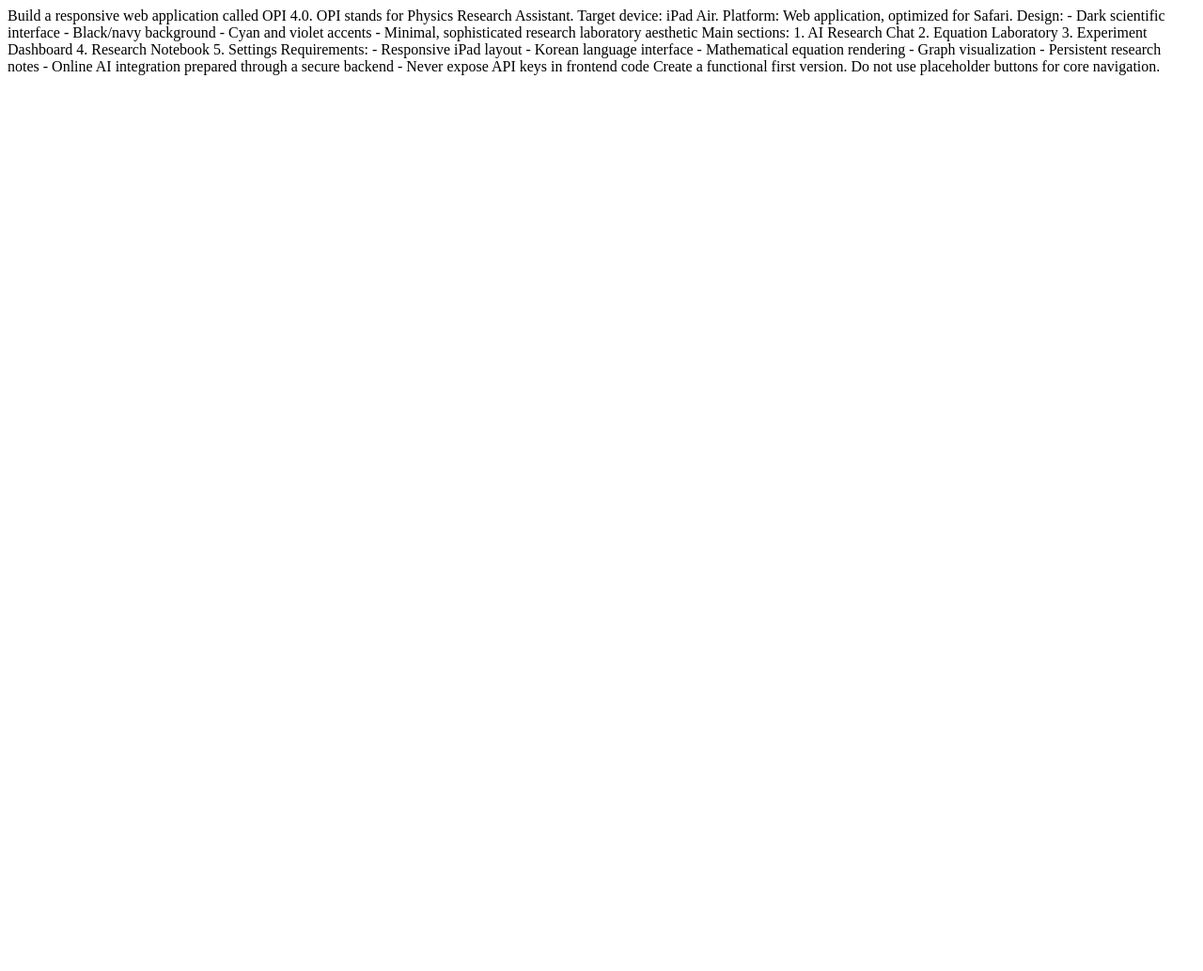
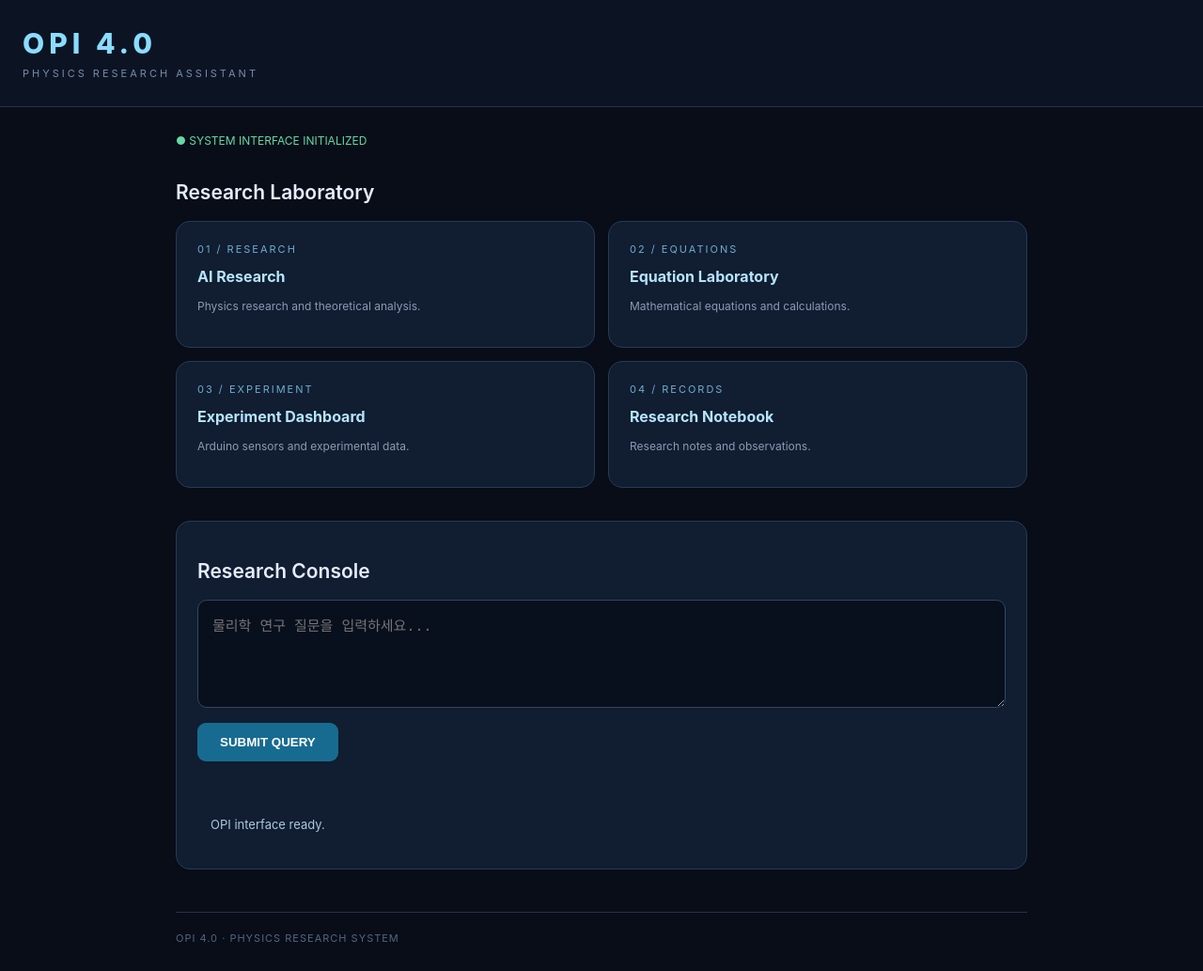
Before and after one commit to v7kbdpj9zw-bit/Opi-4.0, a plain HTML site: page index.html in a window 1280 px wide. Shown: the whole page at 94% size. Before the commit the page ends 800 px from the top, so only its background shows below. Drawn offline with Linux system fonts and the light colour scheme.

Commit message:
update opi interface

```diff
--- a/index.html
+++ b/index.html
@@ -1,31 +1,241 @@
-Build a responsive web application called OPI 4.0.
 
-OPI stands for Physics Research Assistant.
+<!DOCTYPE html>
+<html lang="ko">
+<head>
+<meta charset="UTF-8">
+<meta name="viewport" content="width=device-width, initial-scale=1.0">
+<title>OPI 4.0 | Physics Research</title>
+<style>
+* { box-sizing: border-box; }
 
-Target device: iPad Air.
-Platform: Web application, optimized for Safari.
+body {
+  margin: 0;
+  background: #080d18;
+  color: #e5edff;
+  font-family: -apple-system, BlinkMacSystemFont, sans-serif;
+}
 
-Design:
-- Dark scientific interface
-- Black/navy background
-- Cyan and violet accents
-- Minimal, sophisticated research laboratory aesthetic
+header {
+  padding: 28px 24px;
+  border-bottom: 1px solid #25344c;
+  background: #0c1424;
+}
 
-Main sections:
-1. AI Research Chat
-2. Equation Laboratory
-3. Experiment Dashboard
-4. Research Notebook
-5. Settings
+.logo {
+  font-size: 30px;
+  font-weight: 800;
+  letter-spacing: 5px;
+  color: #8bdcff;
+}
 
-Requirements:
-- Responsive iPad layout
-- Korean language interface
-- Mathematical equation rendering
-- Graph visualization
-- Persistent research notes
-- Online AI integration prepared through a secure backend
-- Never expose API keys in frontend code
+.subtitle {
+  color: #758ba9;
+  font-size: 11px;
+  letter-spacing: 3px;
+  margin-top: 7px;
+}
 
-Create a functional first version.
-Do not use placeholder buttons for core navigation.
+main {
+  max-width: 950px;
+  margin: auto;
+  padding: 28px 22px;
+}
+
+.status {
+  color: #66d9a5;
+  font-size: 12px;
+  margin-bottom: 35px;
+}
+
+h2 {
+  font-size: 21px;
+  font-weight: 600;
+  margin-bottom: 18px;
+}
+
+.grid {
+  display: grid;
+  grid-template-columns: repeat(2, 1fr);
+  gap: 14px;
+}
+
+.card {
+  background: #111d30;
+  border: 1px solid #263b58;
+  border-radius: 15px;
+  padding: 22px;
+  min-height: 125px;
+}
+
+.card:hover {
+  border-color: #62bfe8;
+}
+
+.number {
+  font-size: 11px;
+  color: #6caed0;
+  letter-spacing: 2px;
+}
+
+.card h3 {
+  font-size: 16px;
+  color: #b5e5ff;
+  margin: 12px 0 8px;
+}
+
+.card p {
+  font-size: 12px;
+  color: #899bb5;
+  line-height: 1.6;
+}
+
+.console {
+  margin-top: 35px;
+  padding: 22px;
+  background: #111d30;
+  border: 1px solid #263b58;
+  border-radius: 15px;
+}
+
+textarea {
+  width: 100%;
+  min-height: 115px;
+  resize: vertical;
+  background: #080f1d;
+  border: 1px solid #304663;
+  border-radius: 10px;
+  padding: 15px;
+  color: white;
+  font-size: 15px;
+  outline: none;
+}
+
+textarea:focus {
+  border-color: #65c7ef;
+}
+
+button {
+  margin-top: 12px;
+  padding: 13px 24px;
+  border: 0;
+  border-radius: 9px;
+  background: #176b91;
+  color: white;
+  font-weight: 600;
+  cursor: pointer;
+}
+
+button:active {
+  opacity: 0.7;
+}
+
+#response {
+  margin-top: 20px;
+  padding: 14px;
+  color: #a9c9df;
+  font-size: 13px;
+  line-height: 1.7;
+  white-space: pre-wrap;
+}
+
+footer {
+  margin-top: 45px;
+  padding-top: 20px;
+  border-top: 1px solid #25344c;
+  color: #526780;
+  font-size: 11px;
+  letter-spacing: 1px;
+}
+
+@media(max-width: 480px) {
+  .grid { grid-template-columns: 1fr; }
+  .logo { font-size: 25px; }
+}
+</style>
+</head>
+
+<body>
+
+<header>
+  <div class="logo">OPI 4.0</div>
+  <div class="subtitle">PHYSICS RESEARCH ASSISTANT</div>
+</header>
+
+<main>
+
+<div class="status">● SYSTEM INTERFACE INITIALIZED</div>
+
+<h2>Research Laboratory</h2>
+
+<div class="grid">
+
+  <div class="card">
+    <div class="number">01 / RESEARCH</div>
+    <h3>AI Research</h3>
+    <p>Physics research and theoretical analysis.</p>
+  </div>
+
+  <div class="card">
+    <div class="number">02 / EQUATIONS</div>
+    <h3>Equation Laboratory</h3>
+    <p>Mathematical equations and calculations.</p>
+  </div>
+
+  <div class="card">
+    <div class="number">03 / EXPERIMENT</div>
+    <h3>Experiment Dashboard</h3>
+    <p>Arduino sensors and experimental data.</p>
+  </div>
+
+  <div class="card">
+    <div class="number">04 / RECORDS</div>
+    <h3>Research Notebook</h3>
+    <p>Research notes and observations.</p>
+  </div>
+
+</div>
+
+<section class="console">
+
+<h2>Research Console</h2>
+
+<textarea id="question"
+placeholder="물리학 연구 질문을 입력하세요..."></textarea>
+
+<button onclick="ask()">SUBMIT QUERY</button>
+
+<div id="response">
+OPI interface ready.
+</div>
+
+</section>
+
+<footer>
+OPI 4.0 · PHYSICS RESEARCH SYSTEM
+</footer>
+
+</main>
+
+<script>
+function ask() {
+  const question = document
+    .getElementById("question")
+    .value.trim();
+
+  const response = document
+    .getElementById("response");
+
+  if (!question) {
+    response.textContent = "질문을 입력해 주세요.";
+    return;
+  }
+
+  response.textContent =
+    "QUERY RECEIVED\n\n" +
+    question +
+    "\n\nAI engine is not connected yet.";
+}
+</script>
+
+</body>
+</html>
```
